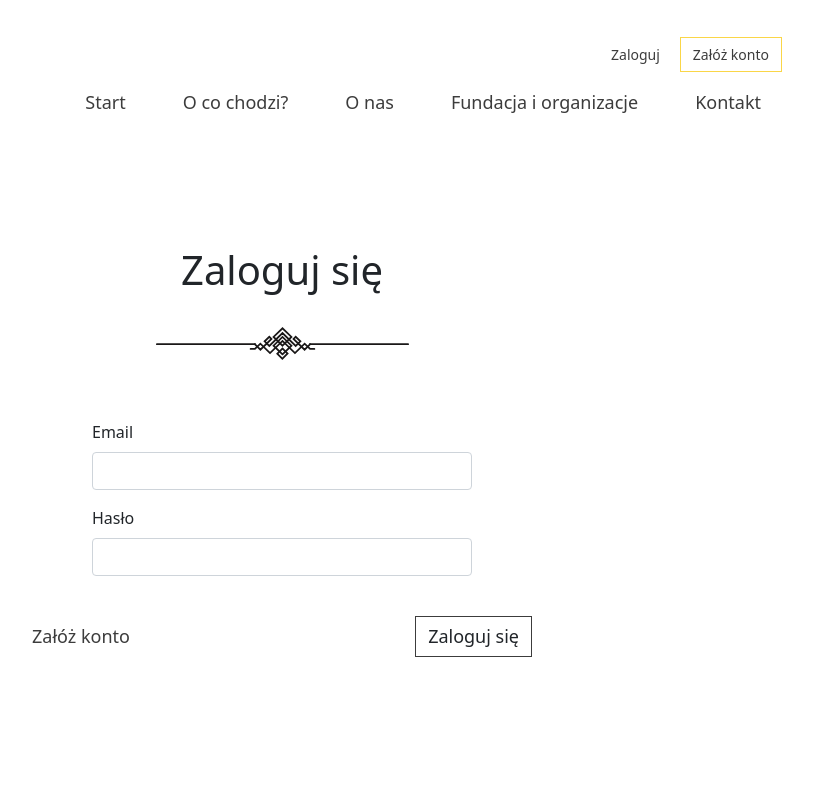
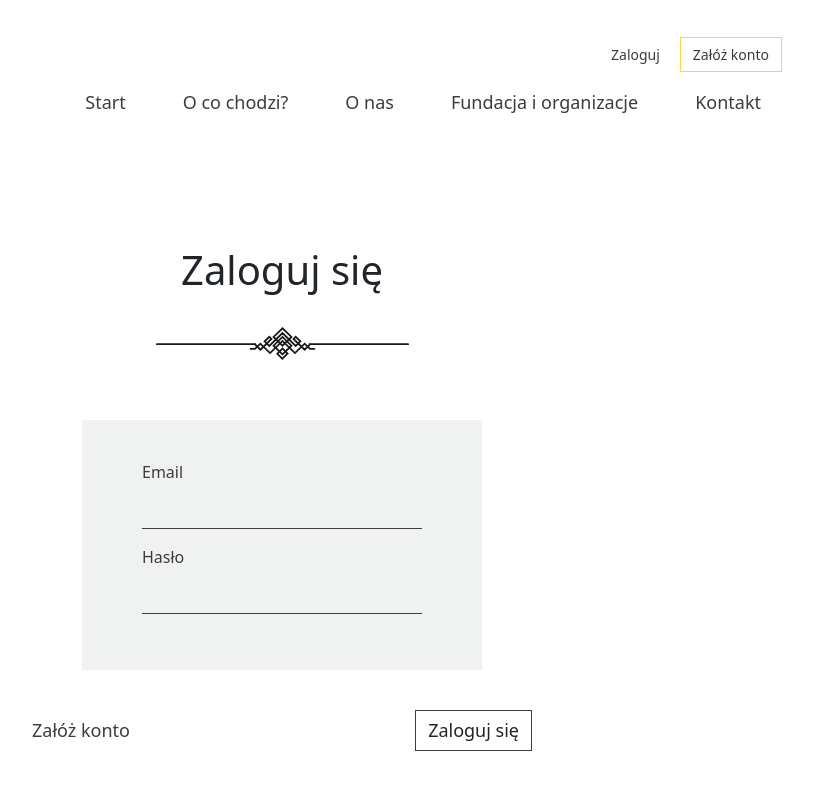
Before and after one commit to marekbyrtek/oddam-w-dobre-rece, a React (Create React App) app: page /logowanie in a window 1280 px wide. Shown: the top 790 px of the page, without its empty margins (358-1171 px from the left). Built offline with nearby package versions, Linux system fonts and the light colour scheme; no server answers; what webfontloader would draw is missing.

Commit message:
Stylowanie componentu logowania i rejestracji

```diff
--- a/src/components/Login/LoginComponent.js
+++ b/src/components/Login/LoginComponent.js
@@ -34,14 +34,16 @@ const LoginComponent = () => {
                 <img src={decoration} alt="decoration" />
             </div>
             <Form onSubmit={handleSubmit}>
+                <div className="formComponent_inputs">
                     <Form.Group className="mb-3" controlId="email">
                         <Form.Label>Email</Form.Label>
                         <Form.Control type="email" ref={emailRef} required />
                     </Form.Group>
                     <Form.Group className="mb-3" controlId="password">
                         <Form.Label>Hasło</Form.Label>
-                    <Form.Control type="password" ref={passwordRef} required />
+                        <Form.Control type="password" ref={passwordRef} required minLength="6" />
                     </Form.Group>
+                </div>
                 <div className="formComponent_buttons">
                     <Link to="/rejestracja">Załóż konto</Link>
                     <Button disabled={loading} variant="outline-dark" type="submit">Zaloguj się</Button>
--- a/src/components/Register/RegisterComponent.js
+++ b/src/components/Register/RegisterComponent.js
@@ -39,18 +39,20 @@ const RegisterComponent = () => {
                 <img src={decoration} alt="decoration" />
             </div>
             <Form onSubmit={handleSubmit}>
+                <div className="formComponent_inputs">
                     <Form.Group className="mb-3" controlId="formBasicEmail">
                         <Form.Label>Email</Form.Label>
                         <Form.Control type="email" ref={emailRef} required />
                     </Form.Group>
                     <Form.Group className="mb-3" controlId="formBasicPassword">
                         <Form.Label>Hasło</Form.Label>
-                    <Form.Control type="password" ref={passwordRef} required />
+                        <Form.Control type="password" ref={passwordRef} required minLength="6" />
                     </Form.Group>
                     <Form.Group className="mb-3" controlId="password-confirm">
                         <Form.Label>Powtórz hasło</Form.Label>
-                    <Form.Control type="password" ref={passwordConfirmRef} required />
+                        <Form.Control type="password" ref={passwordConfirmRef} required minLength="6" />
                     </Form.Group>
+                </div>
                 <div className="formComponent_buttons">
                     <Link to="/logowanie">Zaloguj się</Link>
                     <Button disabled={loading} variant="outline-dark" type="submit">Załóż konto</Button>
--- a/src/scss/components/_form.scss
+++ b/src/scss/components/_form.scss
@@ -24,8 +24,23 @@
         form {
             width: 100%;
 
-            .form-group {
-                padding: 0 60px;
+            .formComponent_inputs {
+                background-color: $color-first;
+                width: 80%;
+                margin: 0 auto;
+                padding: 40px 0;
+
+                .form-group {
+                    padding: 0 60px;
+                    color: $color-fifth;
+
+                    input {
+                        border: none;
+                        border-radius: 0;
+                        background-color: $color-first;
+                        border-bottom: 1px solid $color-fifth;
+                    }
+                }
             }
 
             .formComponent_buttons {
```
Lines whose indentation alone changed are shown as unchanged.
